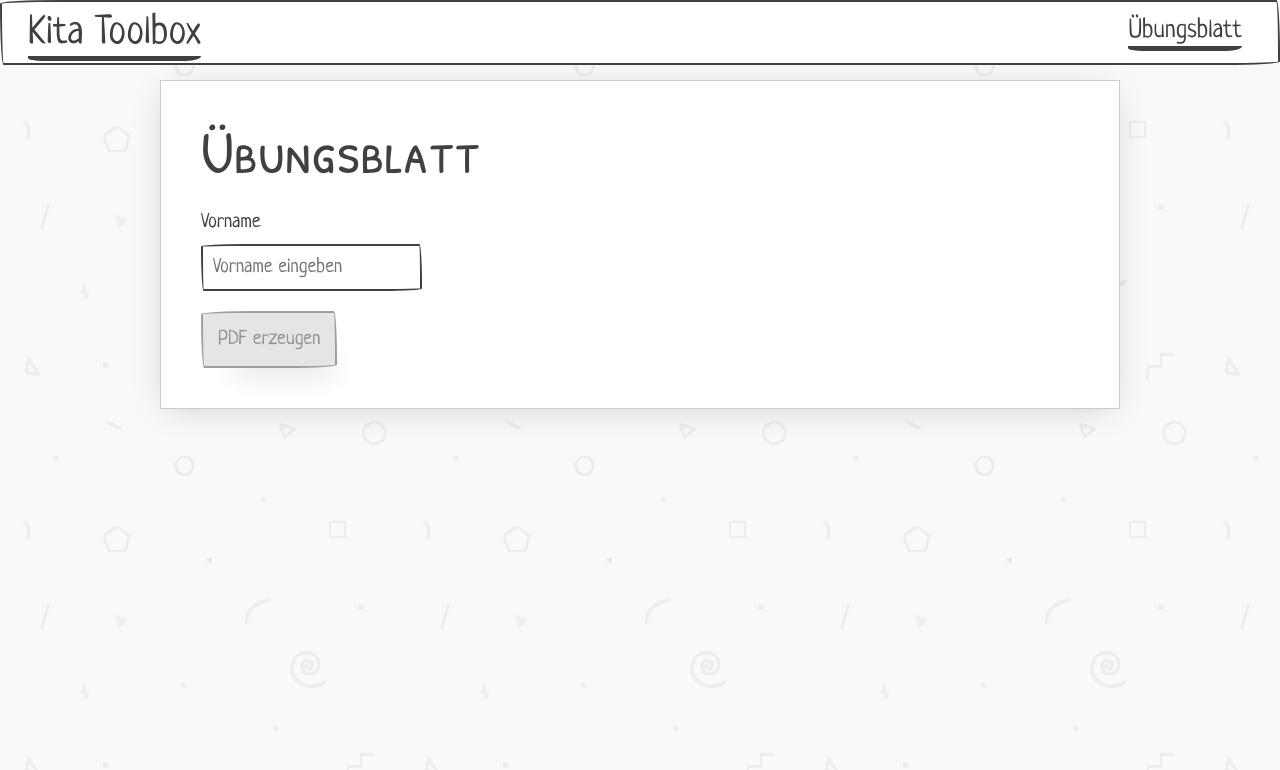
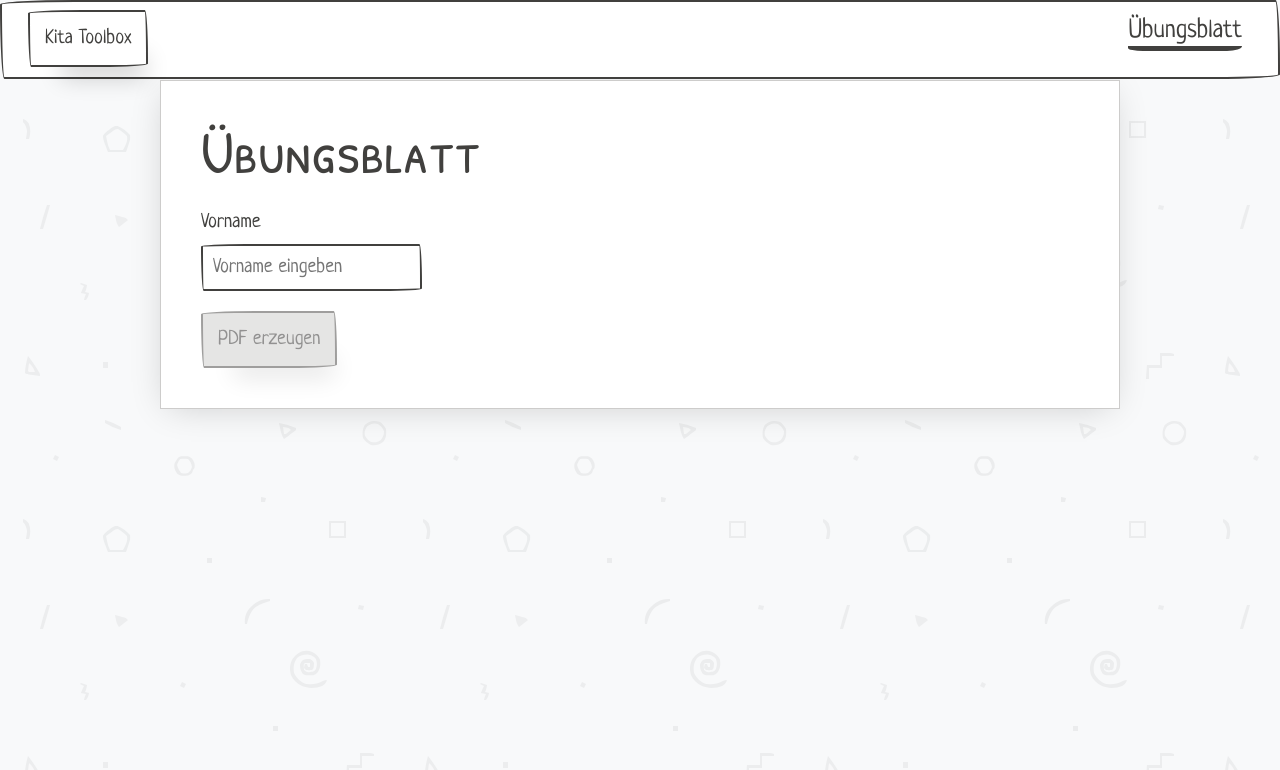
Before and after one commit to Lyokolux/kita-toolbox, an Angular app: page / in a window 1280 px wide. Shown: the top 770 px of the page. Built offline with nearby package versions, Linux system fonts and the light colour scheme.

Commit message:
refactor: use a drawer for the navigation

```diff
--- a/src/app/app.html
+++ b/src/app/app.html
@@ -1 +1,2 @@
+<app-navbar />
 <router-outlet />
--- a/src/app/app.ts
+++ b/src/app/app.ts
@@ -1,8 +1,9 @@
 import { Component, signal } from '@angular/core';
 import { RouterOutlet } from '@angular/router';
+import { Navbar } from './components/shared/navbar/navbar';
 
 @Component({
-  imports: [RouterOutlet],
+  imports: [RouterOutlet, Navbar],
   selector: 'app-root',
   styleUrl: './app.css',
   templateUrl: './app.html',
--- /dev/null
+++ b/src/app/components/shared/navbar/navbar.html
@@ -0,0 +1,18 @@
+<nav class="border fixed split-nav">
+  <div class="nav-brand">
+    <h3><button (click)="onClick()">Kita Toolbox</button></h3>
+  </div>
+  <div class="collapsible">
+    <input id="collapsible1" type="checkbox" name="collapsible1" />
+    <label for="collapsible1">
+      <div class="bar1"></div>
+      <div class="bar2"></div>
+      <div class="bar3"></div>
+    </label>
+    <div class="collapsible-body">
+      <ul class="inline">
+        <li><a href="#">Übungsblatt</a></li>
+      </ul>
+    </div>
+  </div>
+</nav>
--- /dev/null
+++ b/src/app/components/shared/navbar/navbar.ts
@@ -0,0 +1,14 @@
+import { Component } from '@angular/core';
+
+@Component({
+  imports: [],
+  selector: 'app-navbar',
+  styleUrl: './navbar.css',
+  templateUrl: './navbar.html',
+})
+export class Navbar {
+  onClick() {
+    const el = document.querySelector('#collapsible1') as HTMLInputElement;
+    el.checked = !el.checked;
+  }
+}
--- a/src/app/components/views/letter-sheet/letter-sheet.html
+++ b/src/app/components/views/letter-sheet/letter-sheet.html
@@ -1,22 +1,3 @@
-<nav class="border fixed split-nav">
-  <div class="nav-brand">
-    <h3><a href="#">Kita Toolbox</a></h3>
-  </div>
-  <div class="collapsible">
-    <input id="collapsible1" type="checkbox" name="collapsible1" />
-    <label for="collapsible1">
-      <div class="bar1"></div>
-      <div class="bar2"></div>
-      <div class="bar3"></div>
-    </label>
-    <div class="collapsible-body">
-      <ul class="inline">
-        <li><a href="#">Übungsblatt</a></li>
-      </ul>
-    </div>
-  </div>
-</nav>
-
 <main class="paper container container-m">
   <h2>Übungs<wbr />blatt</h2>
   <div class="form-group">
```
Also changed, not shown: src/app/components/shared/navbar/navbar.css (added), 1 other file (tests, documents, lock files or other folders).
